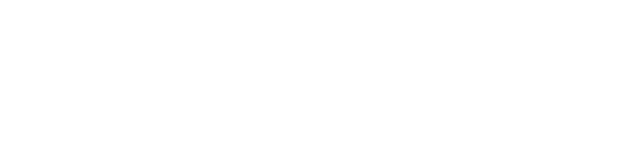
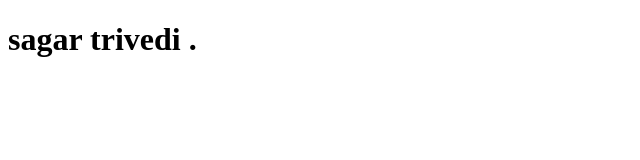
Before and after one commit to iamxiaoyan/codehelp_html, a plain HTML site: page index.html in a window 1280 px wide. Shown: the whole page, without its empty margins (0-640 px from the left). Drawn offline with Linux system fonts and the light colour scheme.

Commit message:
added h1 sentense

```diff
--- a/index.html
+++ b/index.html
@@ -6,6 +6,8 @@
     <title>sagar</title>
 </head>
 <body>
-
+    <h1>sagar trivedi
+    .
+    </h1>
 </body>
 </html>
```
